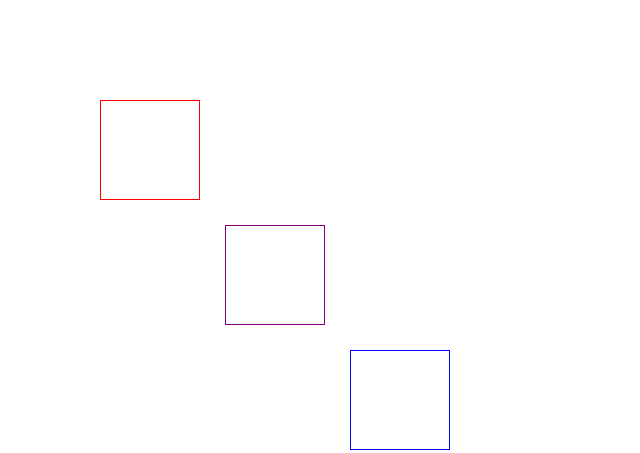
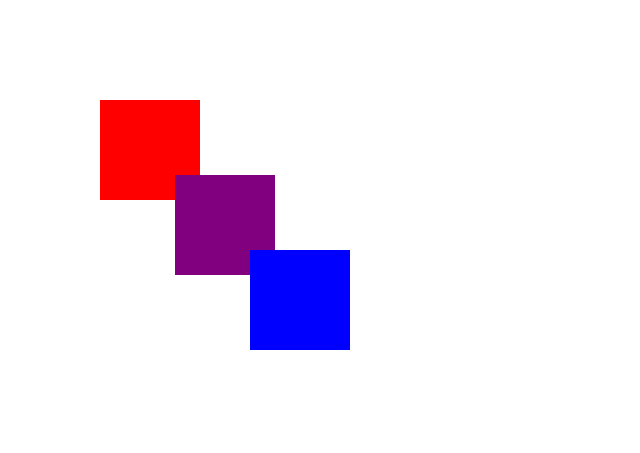
Before and after one commit to DanilaBerechnev/sa50-2-20_berezdan, a plain HTML site: page position/index.html in a window 1280 px wide. Shown: the whole page, without its empty margins (0-640 px from the left). Drawn offline with Linux system fonts and the light colour scheme.

Commit message:
init: new color in cube

```diff
--- a/position/style.css
+++ b/position/style.css
@@ -10,7 +10,7 @@
 .cube1 {
     height: 100px;
     width: 100px;
-    border: .10px solid red ;
+    background-color: red;
     position: relative;
     top: 100px;
     left: 100px;
@@ -18,16 +18,16 @@
 .cube2 {
     height: 100px;
     width: 100px;
-    border: .10px solid purple;
+    background-color: purple;
     position: relative;
-    top: 125px;
-    left: 225px;
+    top: 75px;
+    left: 175px;
 }
 .cube3 {
     height: 100px;
     width: 100px;
-    border: .10px solid blue;
+    background-color: blue;
     position: relative;
-    top: 150px;
-    left: 350px;
+    top: 50px;
+    left: 250px;
 }
```
